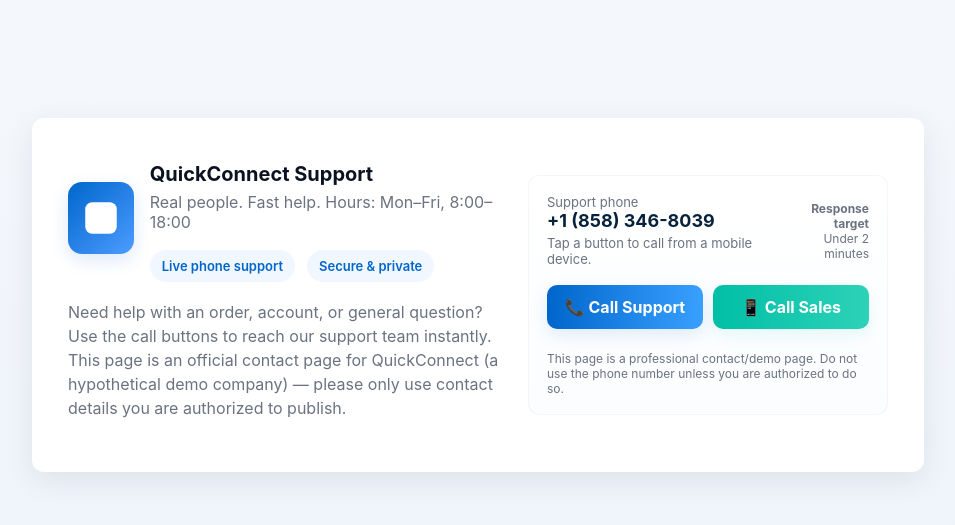
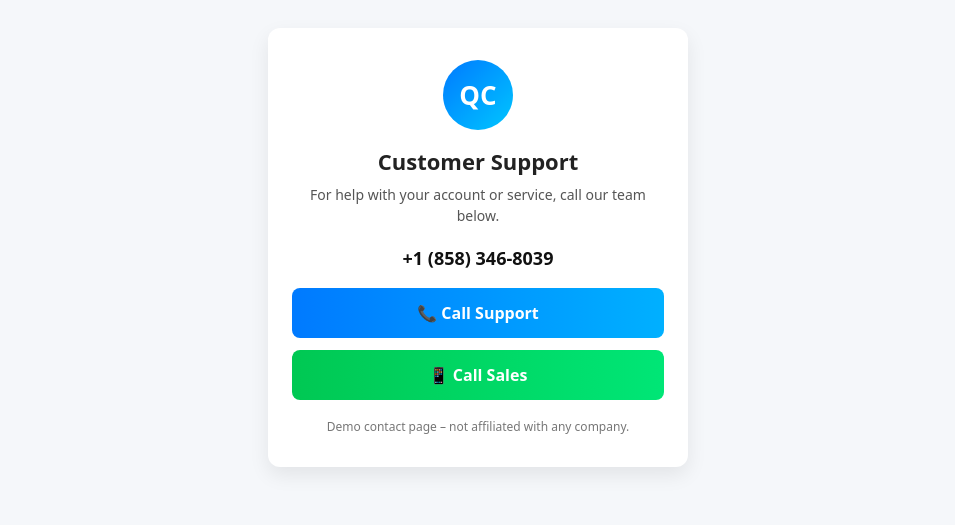
Before and after one commit to amazons-help-center24x7/contact-us, a plain HTML site: page index.html in a window 1280 px wide. Shown: the part 153-678 px from the top of the page, without its empty margins (162-1117 px from the left). Drawn offline with Linux system fonts and the light colour scheme.

Commit message:
Update index.html

```diff
--- a/index.html
+++ b/index.html
@@ -1,181 +1,111 @@
-<!doctype html>
+<!DOCTYPE html>
 <html lang="en">
 <head>
-  <meta charset="utf-8" />
-  <meta name="viewport" content="width=device-width,initial-scale=1" />
-  <title>Support • QuickConnect</title>
+  <meta charset="UTF-8" />
+  <meta name="viewport" content="width=device-width, initial-scale=1" />
+  <title>Support Page</title>
   <style>
-    :root {
-      --bg: #f6f8fb;
-      --card: #ffffff;
-      --accent: #0066cc;
-      --accent-2: #00bfa6;
-      --muted: #6b7280;
-      --radius: 12px;
-      --shadow: 0 8px 30px rgba(16,24,40,0.08);
-      font-family: Inter, system-ui, -apple-system, "Segoe UI", Roboto, "Helvetica Neue", Arial;
-    }
-    html,body { height: 100%; margin: 0; background: linear-gradient(180deg,#f6f8fb 0%,#eef3fb 100%); }
-    .wrap {
-      min-height: 100%;
+    * { box-sizing: border-box; margin: 0; padding: 0; }
+    body {
+      font-family: system-ui, -apple-system, "Segoe UI", Roboto, sans-serif;
+      background: #f5f7fa;
+      color: #222;
       display: flex;
       align-items: center;
       justify-content: center;
-      padding: 48px 20px;
+      min-height: 100vh;
+      padding: 20px;
     }
-    .card {
+    .container {
+      background: white;
+      border-radius: 12px;
+      box-shadow: 0 8px 20px rgba(0,0,0,0.08);
+      max-width: 420px;
       width: 100%;
-      max-width: 820px;
-      background: var(--card);
-      border-radius: var(--radius);
-      box-shadow: var(--shadow);
-      padding: 36px;
-      display: grid;
-      grid-template-columns: 1fr 360px;
-      gap: 28px;
+      text-align: center;
+      padding: 32px 24px;
+    }
+    .logo {
+      width: 70px;
+      height: 70px;
+      margin: 0 auto 16px;
+      border-radius: 50%;
+      background: linear-gradient(135deg, #007aff, #00c6ff);
+      display: flex;
       align-items: center;
+      justify-content: center;
+      color: white;
+      font-weight: 700;
+      font-size: 26px;
+    }
+    h1 {
+      font-size: 22px;
+      margin-bottom: 8px;
+    }
+    p {
+      font-size: 14px;
+      color: #555;
+      margin-bottom: 20px;
+      line-height: 1.5;
+    }
+    .number {
+      font-weight: 700;
+      font-size: 18px;
+      margin-bottom: 18px;
+      color: #111;
+    }
+    .btn {
+      display: block;
+      width: 100%;
+      padding: 14px 0;
+      margin-bottom: 12px;
+      text-decoration: none;
+      border-radius: 8px;
+      font-weight: 600;
+      font-size: 16px;
+      transition: all 0.25s ease;
+    }
+    .btn.call1 {
+      background: linear-gradient(90deg, #007aff, #00b0ff);
+      color: white;
+    }
+    .btn.call1:hover { opacity: 0.9; }
+    .btn.call2 {
+      background: linear-gradient(90deg, #00c853, #00e676);
+      color: white;
+    }
+    .btn.call2:hover { opacity: 0.9; }
+    .footer {
+      font-size: 12px;
+      color: #777;
+      margin-top: 18px;
     }
 
-    /* left */
-    .brand {
-      display:flex;
-      align-items:center;
-      gap:16px;
-    }
-    .logo {
-      width:72px; height:72px;
-      display:inline-grid;
-      place-items:center;
-      border-radius:14px;
-      background: linear-gradient(135deg,var(--accent),#4d9cff);
-      box-shadow: 0 6px 18px rgba(3,102,214,0.14);
-    }
-    .logo svg { width:42px; height:42px; color: #fff; }
-    h1 { margin:8px 0 6px; font-size:20px; color:#0b1220; }
-    p.lead { margin:0 0 12px; color:var(--muted); }
-
-    .features {
-      display:flex;
-      gap:12px;
-      margin-top:18px;
-    }
-    .chip {
-      background:#f1f7ff;
-      color:var(--accent);
-      padding:8px 12px;
-      border-radius:999px;
-      font-weight:600;
-      font-size:13px;
-    }
-
-    /* right (contact box) */
-    .contact {
-      background: linear-gradient(180deg, #ffffff, #fbfdff);
-      padding:18px;
-      border-radius:12px;
-      border: 1px solid rgba(6,34,77,0.04);
-      display:flex;
-      flex-direction:column;
-      gap:12px;
-      align-items:stretch;
-    }
-
-    .contact .phone {
-      display:flex;
-      align-items:center;
-      gap:12px;
-      font-weight:700;
-      color: #07223a;
-      font-size:18px;
-    }
-    .note { font-size:13px; color:var(--muted); margin-top:4px; }
-
-    .buttons {
-      display:flex;
-      gap:10px;
-      margin-top:6px;
-    }
-
-    .btn {
-      flex:1;
-      text-decoration:none;
-      padding:12px 14px;
-      border-radius:10px;
-      text-align:center;
-      font-weight:700;
-      color:white;
-      display:inline-flex;
-      justify-content:center;
-      gap:8px;
-      align-items:center;
-    }
-    .btn.call { background: linear-gradient(90deg,var(--accent),#3aa0ff); box-shadow: 0 6px 18px rgba(3,102,214,0.12); }
-    .btn.voip { background: linear-gradient(90deg,var(--accent-2),#2dd2b7); box-shadow: 0 6px 18px rgba(0,191,166,0.10); }
-
-    .legal { margin-top:10px; font-size:12px; color:var(--muted); }
-
-    @media (max-width:820px) {
-      .card { grid-template-columns: 1fr; padding:20px; }
-      .contact { order:-1; }
+    /* Responsive tweaks */
+    @media (max-width: 480px) {
+      .container {
+        padding: 24px 16px;
+      }
+      h1 { font-size: 20px; }
+      .btn { font-size: 15px; }
     }
   </style>
 </head>
 <body>
-  <div class="wrap">
-    <main class="card" role="main" aria-labelledby="title">
-      <section>
-        <div class="brand" aria-hidden="false">
-          <span class="logo" aria-hidden="true">
-            <!-- simple generic logo (inline svg) -->
-            <svg viewBox="0 0 24 24" fill="none" xmlns="http://www.w3.org/2000/svg" aria-hidden="true">
-              <rect x="3" y="3" width="18" height="18" rx="4" fill="currentColor" />
-              <path d="M7 12h10M7 8h10M7 16h10" stroke="rgba(255,255,255,0.85)" stroke-width="1.6" stroke-linecap="round" stroke-linejoin="round"/>
-            </svg>
-          </span>
-          <div>
-            <h1 id="title">QuickConnect Support</h1>
-            <p class="lead">Real people. Fast help. Hours: Mon–Fri, 8:00–18:00</p>
-            <div class="features" aria-hidden="true">
-              <div class="chip">Live phone support</div>
-              <div class="chip">Secure & private</div>
-            </div>
-          </div>
-        </div>
+  <div class="container">
+    <div class="logo">QC</div>
 
-        <p style="margin-top:18px;color:var(--muted);line-height:1.5;">
-          Need help with an order, account, or general question? Use the call buttons to reach our support team instantly. This page is an official contact page for QuickConnect (a hypothetical demo company) — please only use contact details you are authorized to publish.
-        </p>
-      </section>
+    <h1>Customer Support</h1>
+    <p>For help with your account or service, call our team below.</p>
 
-      <aside class="contact" aria-label="Contact box">
-        <div style="display:flex;justify-content:space-between;align-items:center;">
-          <div>
-            <div style="font-size:13px;color:var(--muted)">Support phone</div>
-            <!-- phone number displayed only once -->
-            <div class="phone">+1 (858) 346-8039</div>
-            <div class="note">Tap a button to call from a mobile device.</div>
-          </div>
-          <div style="font-size:12px;color:var(--muted);text-align:right;">
-            <div style="font-weight:700;">Response target</div>
-            <div>Under 2 minutes</div>
-          </div>
-        </div>
+    <!-- Number shown once -->
+    <div class="number">+1 (858) 346-8039</div>
 
-        <div class="buttons" role="group" aria-label="Call options">
-          <!-- both buttons call the same number but number shown only once -->
-          <a class="btn call" href="tel:+18583468039" aria-label="Call support now">
-            📞 Call Support
-          </a>
-          <a class="btn voip" href="tel:+18583468039" aria-label="Call sales now">
-            📱 Call Sales
-          </a>
-        </div>
+    <!-- Two call buttons -->
+    <a href="tel:+18583468039" class="btn call1">📞 Call Support</a>
+    <a href="tel:+18583468039" class="btn call2">📱 Call Sales</a>
 
-        <div class="legal">
-          This page is a professional contact/demo page. Do not use the phone number unless you are authorized to do so.
-        </div>
-      </aside>
-    </main>
+    <div class="footer">Demo contact page – not affiliated with any company.</div>
   </div>
 </body>
 </html>
```
